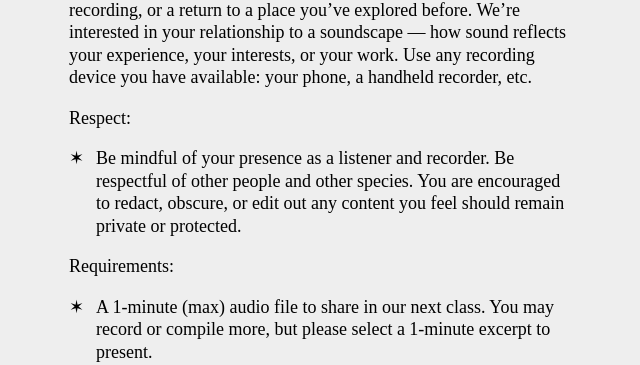
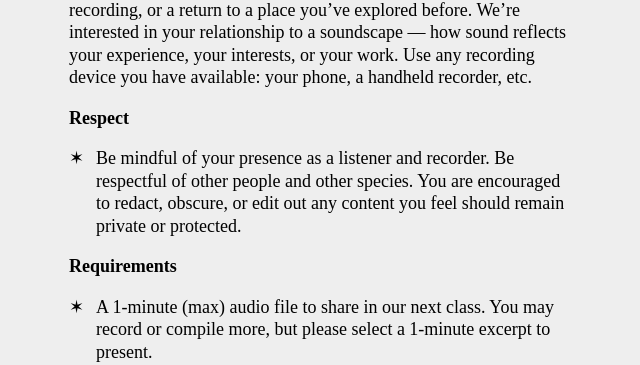
Before and after one commit to bryantwells/rr25, a Jekyll site: the page built from _pages/sit-spot.md, in a window 1280 px wide. Shown: the part 178-543 px from the top of the page, without its empty margins (319-959 px from the left). Built offline with Jekyll 4.4.1, drawn with Linux system fonts in a browser that asks for light colours; part of the change alters nothing that is shown.

```diff
--- a/_pages/sit-spot.md
+++ b/_pages/sit-spot.md
@@ -7,10 +7,10 @@ layout: default
 
 Make a short audio recording (or collage, mix, or composition) of a place that feels meaningful or resonant to you. This could be a new recording, or a return to a place you’ve explored before. We’re interested in your relationship to a soundscape — how sound reflects your experience, your interests, or your work. Use any recording device you have available: your phone, a handheld recorder, etc.
 
-Respect:
+#### Respect <br>
 - Be mindful of your presence as a listener and recorder. Be respectful of other people and other species. You are encouraged to redact, obscure, or edit out any content you feel should remain private or protected.
 
-Requirements:
+#### Requirements <br>
 - A 1-minute (max) audio file to share in our next class. You may record or compile more, but please select a 1-minute excerpt to present.
 - The recording can be raw, edited, layered, or collaged — however you wish. The focus is on deep listening, not technical perfection.
 
```
